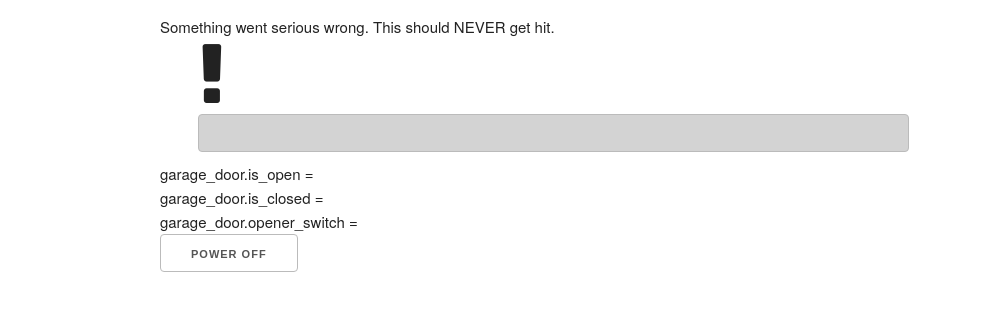
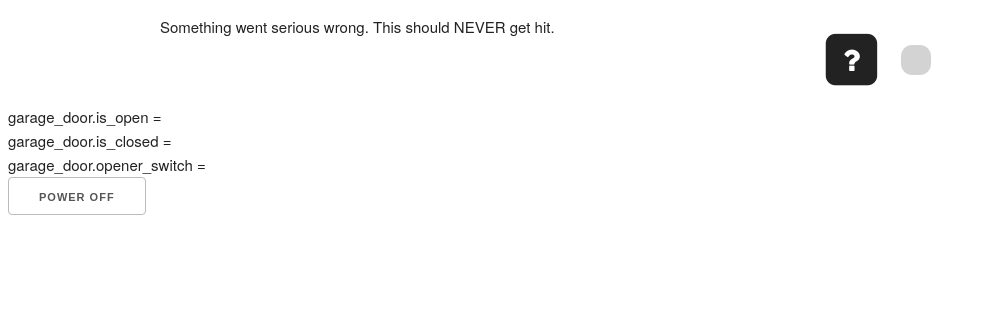
Before and after one commit to kohlmann0/IOT_Garage_Door_RPi, a Flask app: template app/templates/index.html in a window 1280 px wide. Shown: the part 73-384 px from the top of the page, without its empty margins (0-986 px from the left). Run offline with Flask 2, Linux system fonts and the light colour scheme; the template is opened without the code that fills it, so the values that code supplies are empty.

Commit message:
Added nginx config and styled buttons a little

```diff
--- a/app/static/component_styles.css
+++ b/app/static/component_styles.css
@@ -1,23 +1,40 @@
 .hardware_status_indicator_on{
-background-color: Green
+color: Green;
 }
 
 .hardware_status_indicator_off{
-background-color: LightGray
+color: LightGray;
 }
 
 .hardware_status_indicator_error{
-background-color: Tomato
+color: Tomato;
 }
 
 .hardware_status_indicator_unknown{
-background-color: Orange
+color: Orange;
 }
 
+
+
 .hardware_control_on{
-background-color: Green
+background-color: Green;
 }
 
 .hardware_control_off{
-background-color: LightGray
+background-color: LightGray;
 }
+
+.hardware_control_container {
+display: flex;
+
+}
+
+
+
+#garageDoorStatus, #closerBtn{
+    display:inline-block;
+    text-align: center;
+    vertical-align:middle;
+    border-radius: .75em;
+    padding: 1em;
+}
--- a/app/templates/baseTemplate.html
+++ b/app/templates/baseTemplate.html
@@ -9,8 +9,6 @@
         {% endif %}
     </head>
     <body>
-        <div class="container">
         {%- block content -%}{%- endblock -%}
-        </div>
     </body>
 </html>
--- a/app/templates/components.html
+++ b/app/templates/components.html
@@ -1,7 +1,13 @@
-{% macro hardware_status_indicator(id, state="off", label="", cssClassFlags="") -%}
-<div id="{{ id }}" class="hardware_status_indicator_{{ state }} {{ cssClassFlags }}" >{{ label }}</div>
+{% macro hardware_status_indicator(id, state="unknown", cssClassFlags="", fontAwesomeIconCode="fa-question") -%}
+
+<div id="{{ id }}" class="{{ cssClassFlags }}">
+    <span class="fa-stack fa-2x">
+        <i class="fa fa-square fa-stack-2x hardware_status_indicator_{{ state }}" ></i>
+        <i class="fa fa-question fa-stack-1x fa-inverse"></i>
+    </span>
+</div>
 {%- endmacro %}
 
 {% macro hardware_control(id, action, state="off", label="", cssClassFlags="") -%}
-<button id="{{ id }}" class="hardware_control_{{ state }} {{ cssClassFlags }}" onclick="{{ action }}">{{ label }}</button>
+<a onclick="{{ action }}"><div id="{{ id }}" class="hardware_control_{{ state }} {{ cssClassFlags }}">{{ label }}</div></a>
 {%- endmacro %}
--- a/app/templates/index.html
+++ b/app/templates/index.html
@@ -3,14 +3,17 @@
 
 {% block content %}
     <link rel="stylesheet" href="{{ url_for('static', filename='component_styles.css') }}">
-    <div class="row">
-        <div class="twelve columns">
-            <h1>Hello, {{ user.username }}!</h1>
+    <div class="container">
+        <div class="row">
+            <div class="twelve columns">
+                <h1>Hello, {{ user.username }}!</h1>
+            </div>
         </div>
     </div>
+    <div class="container">
     <div class="hardware_control_container row">
     {%- if (monitors["garage_door"].controls["is_open"].IsOn() == True and monitors["garage_door"].controls["is_closed"].IsOn() == True) -%}
-        <div class="row"><div class="twelve columns">Something went serious wrong. This should NEVER get hit.</div></div>
+        <div class="twelve columns">Something went serious wrong. This should NEVER get hit.</div>
 	{%- set debug = True -%}
     {%- elif (monitors["garage_door"].controls["is_open"].IsOn() == False and monitors["garage_door"].controls["is_open"].IsOn() == False) -%}
         {%- set garageDoorState="unknown" -%}
@@ -22,12 +25,15 @@
         {% set garageDoorState="off" %}
         {% set garageDoorLabel="Garage door is open. Push to Close" %}
     {% else %}
-        <div class="row"><div class="twelve columns">Something went serious wrong. This should NEVER get hit.</div></div>
+        <div class="twelve columns">Something went serious wrong. This should NEVER get hit.</div>
 	{%- set debug = True -%}
     {% endif %}
-    {{ comp.hardware_status_indicator(id="garageDoorStatus", state=garageDoorState, label="", cssClassFlags="three columns fa fa-exclamation fa-5x") }}
-    {{ comp.hardware_control(id="closerBtn", action="push_closer_button()", state="off", label=garageDoorLabel, cssClassFlags="nine columns") }}
+        <div class="eight columns offset-by-two">
+            {{ comp.hardware_status_indicator(id="garageDoorStatus", state=garageDoorState, cssClassFlags="") }}
+            {{ comp.hardware_control(id="closerBtn", action="push_closer_button()", state="off", label=garageDoorLabel, cssClassFlags="") }}
+        </div>
     </div> <!-- Row -->
+</div> <!-- Container -->
 
     <!-- Debug Info -->
     {% if debug == True %}
--- a/app/templates/login.html
+++ b/app/templates/login.html
@@ -5,10 +5,10 @@
     <form action="" method="post" novalidate>
         {{ form.hidden_tag() }}
         <div>
-            <div>{{ form.username.label }}: </div><div>{{ form.username(size=32) }}</div>
+            <div>{{ form.username.label -}}</div><div>{{- form.username(size=32) }}</div>
         </div>
         <div>
-            <div>{{ form.password.label }}: </div><div>{{ form.password(size=32) }}</div>
+            <div>{{ form.password.label -}}</div><div>{{- form.password(size=32) }}</div>
         </div>
         <div>
             <label for="rememberMe"><div id="rememberMe">{{ form.remember_me() }} </div><div>{{ form.remember_me.label }}</div></label>
--- a/main.py
+++ b/main.py
@@ -2,3 +2,6 @@
 
 # Web server setup
 from app import app
+if __name__ == '__main__':
+    app.debug=True
+    app.run(host='0.0.0.0:5000')
```
Also changed, not shown: AdditionalFiles/garage-door.ini (added, +11 -0 lines), app/forms.py (+4 -4 lines), app/routes.py (+9 -4 lines), garage-door.ini (added, +11 -0 lines), AdditionalFiles/readme.txt (added), 2 other files.
